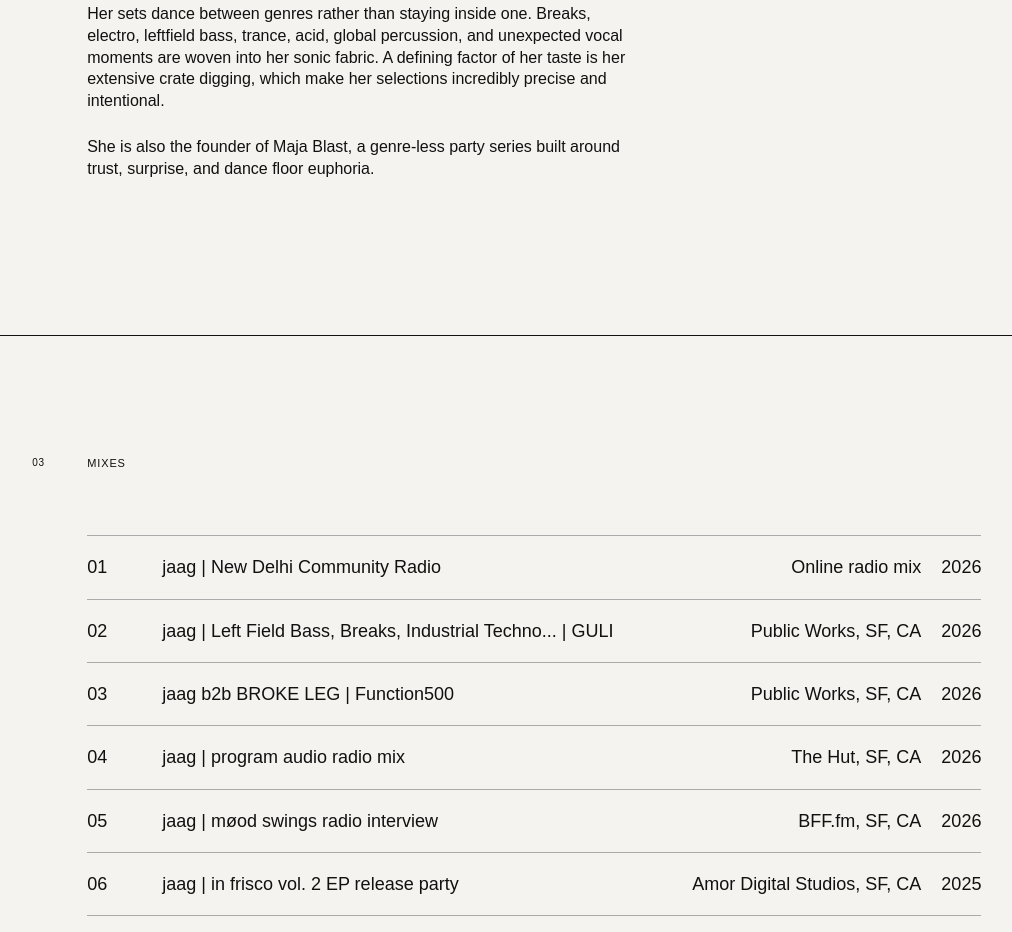
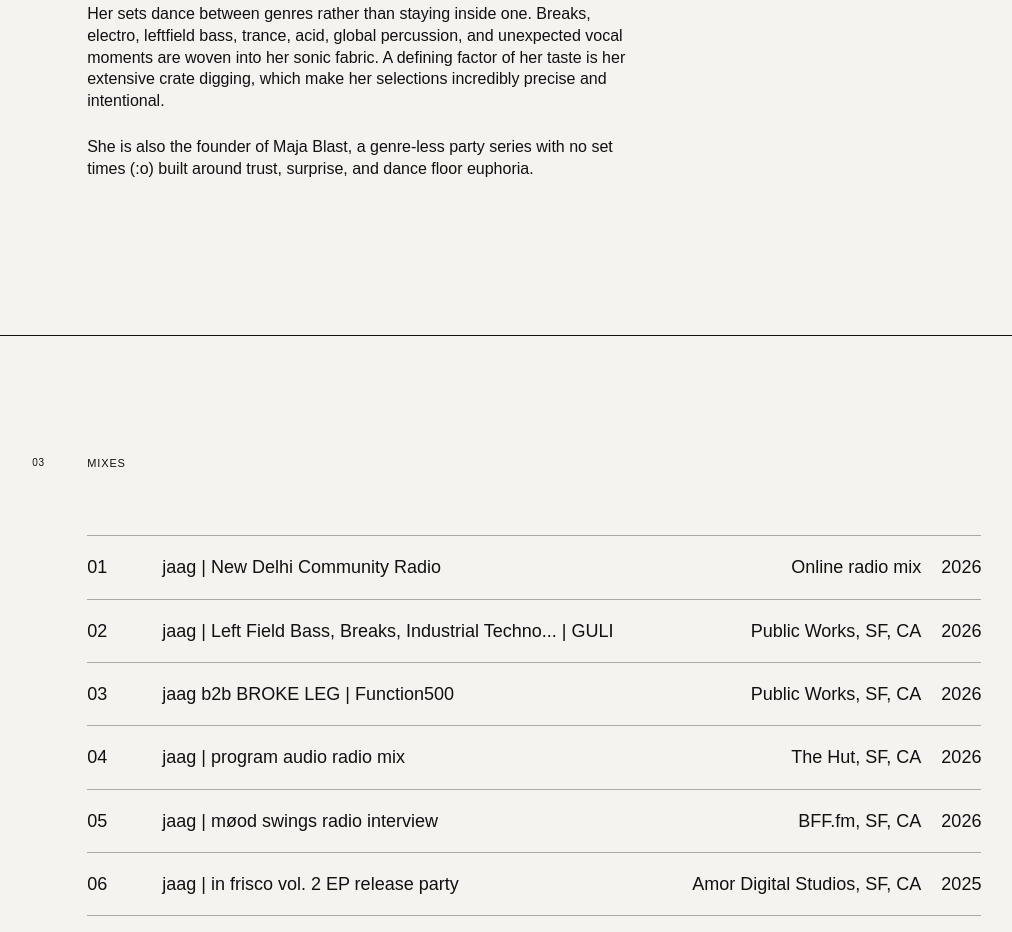
Before and after one commit to jaag-sf/jaag-sf.github.io, a plain HTML site: page index.html in a window 1280 px wide. Shown: the part 1965-2897 px from the top of the page, without its empty margins (209-1221 px from the left). Drawn offline with Linux system fonts and the light colour scheme.

Commit message:
Update index.html

```diff
--- a/index.html
+++ b/index.html
@@ -258,7 +258,7 @@
 
           <p>
             She is also the founder of Maja Blast,
-            a genre-less party series built around
+            a genre-less party series with no set times (:o) built around
             trust, surprise, and dance floor euphoria.
           </p>
 
```
